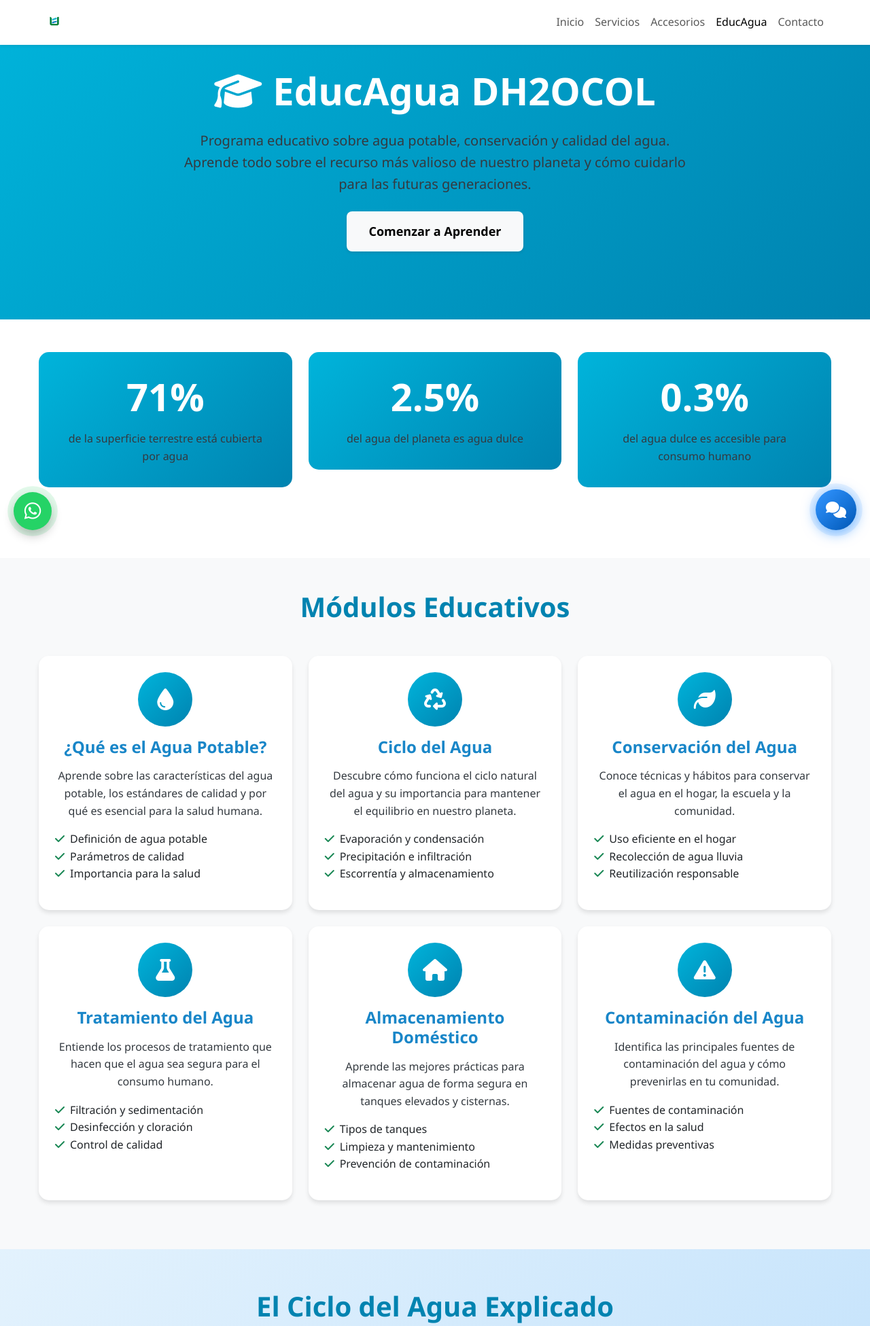
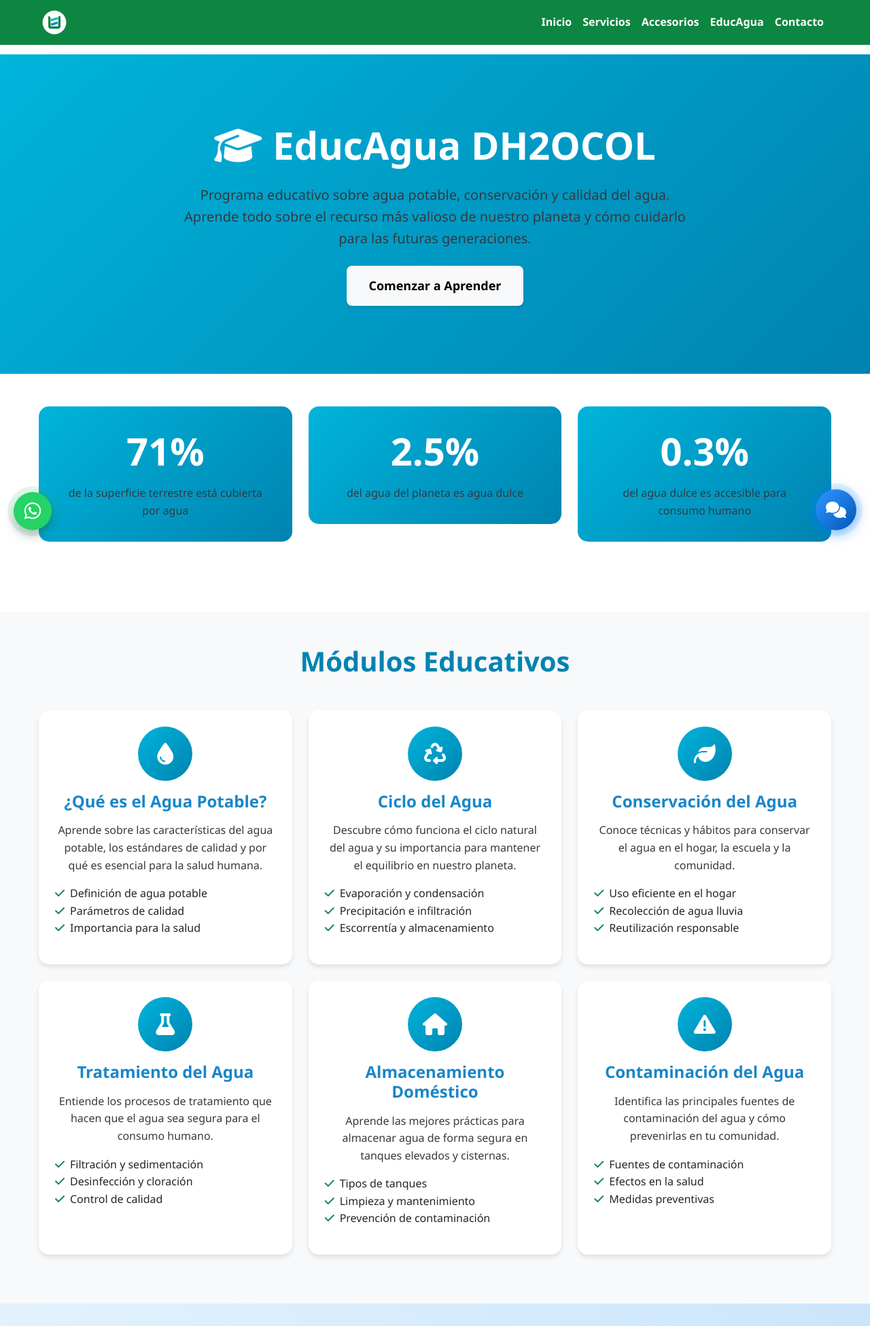
Before and after one commit to Bernah2o/sito_web, a Flask app: page /educagua-dh2o-educacion-agua-potable-valledupar/ in a window 1280 px wide. Shown: the top 1951 px of the page at 68% size. Run offline with Flask 3, Linux system fonts and the light colour scheme; data that the repository does not hold is empty; some libraries are stand-ins or nearby versions.

Commit message:
version 32

```diff
--- a/static/css/base.css
+++ b/static/css/base.css
@@ -26,6 +26,9 @@
     --transition-fast: 0.2s ease-in-out;
     --transition-normal: 0.3s ease-in-out;
     --transition-slow: 0.5s ease-in-out;
+
+    /* Altura de la navbar fija */
+    --navbar-height: 80px;
 }
 
 /* Reset y configuración base */
@@ -42,7 +45,7 @@ html {
 
 /* Compensar navbar fija al hacer scroll a anclas de secciones */
 section[id] {
-    scroll-margin-top: 80px; /* ajustar si cambia la altura de la navbar */
+    scroll-margin-top: var(--navbar-height);
 }
 
 body {
@@ -51,6 +54,8 @@ body {
     color: var(--dh2o-negro);
     background-color: var(--dh2o-blanco);
     overflow-x: hidden;
+    /* Compensación por navbar fixed-top para evitar solapamiento del contenido inicial */
+    padding-top: var(--navbar-height);
 }
 
 /* Tipografía */
--- a/static/css/nosotros.css
+++ b/static/css/nosotros.css
@@ -178,6 +178,11 @@
 .nosotros-page .card .text-secondary {
   color: var(--muted) !important;
   line-height: 1.7;
+  text-align: justify;             /* justificar texto en bloques de contenido */
+  text-justify: inter-word;        /* mejora la distribución de espacios */
+  hyphens: auto;                   /* guionado automático para evitar ríos */
+  -webkit-hyphens: auto;
+  -ms-hyphens: auto;
 }
 
 /* Bloques de información (contacto y horarios) */
--- a/templates/sitio/educagua.html
+++ b/templates/sitio/educagua.html
@@ -46,134 +46,24 @@
     <!-- Favicon -->
     <link rel="icon" type="image/x-icon" href="{{ url_for('static', filename='favicon.ico') }}">
     <link rel="shortcut icon" type="image/x-icon" href="{{ url_for('static', filename='favicon.ico') }}">
-    <link rel="icon" type="image/png" sizes="32x32" href="{{ url_for('static', filename='img/logo.png') }}">
-    <link rel="icon" type="image/png" sizes="16x16" href="{{ url_for('static', filename='img/logo.png') }}">
-    <link rel="apple-touch-icon" href="{{ url_for('static', filename='img/logo.png') }}">
-
-    <style>
-      .hero-section {
-        background: linear-gradient(135deg, #00b4db 0%, #0083b0 100%);
-        color: white;
-        padding: 100px 0;
-        text-align: center;
-      }
-
-      .section-title {
-        color: #0083b0;
-        font-weight: bold;
-        margin-bottom: 3rem;
-        text-align: center;
-      }
-
-      .education-card {
-        border: none;
-        box-shadow: 0 4px 6px rgba(0, 0, 0, 0.1);
-        transition: transform 0.3s ease, box-shadow 0.3s ease;
-        height: 100%;
-        border-radius: 15px;
-        overflow: hidden;
-      }
-
-      .education-card:hover {
-        transform: translateY(-5px);
-        box-shadow: 0 8px 15px rgba(0, 0, 0, 0.2);
-      }
-
-      .icon-circle {
-        width: 80px;
-        height: 80px;
-        border-radius: 50%;
-        background: linear-gradient(135deg, #00b4db 0%, #0083b0 100%);
-        display: flex;
-        align-items: center;
-        justify-content: center;
-        margin: 0 auto 1rem;
-        color: white;
-        font-size: 2rem;
-      }
-
-      .tip-card {
-        background: #f8f9fa;
-        border-left: 4px solid #00b4db;
-        padding: 1.5rem;
-        margin-bottom: 1rem;
-        border-radius: 0 10px 10px 0;
-      }
-
-      .fact-box {
-        background: linear-gradient(135deg, #00b4db 0%, #0083b0 100%);
-        color: white;
-        padding: 2rem;
-        border-radius: 15px;
-        text-align: center;
-        margin-bottom: 2rem;
-      }
-
-      .btn-primary-custom {
-        background: linear-gradient(135deg, #00b4db 0%, #0083b0 100%);
-        border: none;
-        padding: 12px 30px;
-        border-radius: 25px;
-        font-weight: bold;
-        transition: all 0.3s ease;
-      }
-
-      .btn-primary-custom:hover {
-        transform: translateY(-2px);
-        box-shadow: 0 5px 15px rgba(0, 180, 219, 0.4);
-      }
-
-      .quiz-section {
-        background: #f8f9fa;
-        padding: 60px 0;
-      }
-
-      .timeline {
-        position: relative;
-        padding-left: 3rem;
-      }
-
-      .timeline::before {
-        content: "";
-        position: absolute;
-        left: 1rem;
-        top: 0;
-        bottom: 0;
-        width: 2px;
-        background: #00b4db;
-      }
-
-      .timeline-item {
-        position: relative;
-        margin-bottom: 2rem;
-      }
-
-      .timeline-item::before {
-        content: "";
-        position: absolute;
-        left: -2.5rem;
-        top: 0.5rem;
-        width: 1rem;
-        height: 1rem;
-        border-radius: 50%;
-        background: #00b4db;
-      }
-
-      .water-cycle {
-        background: linear-gradient(135deg, #e3f2fd 0%, #bbdefb 100%);
-        padding: 60px 0;
-      }
-    </style>
+    <link rel="icon" type="image/png" sizes="32x32" href="{{ url_for('static', filename='img/logo_4.png') }}">
+    <link rel="icon" type="image/png" sizes="16x16" href="{{ url_for('static', filename='img/logo_4.png') }}">
+    <link rel="apple-touch-icon" href="{{ url_for('static', filename='img/logo_4.png') }}">
+    <link
+      rel="stylesheet"
+      href="{{ url_for('static', filename='css/educagua.css') }}"
+    />
   </head>
   <body>
     <!-- Navigation -->
     <nav
-      class="navbar navbar-expand-lg navbar-light bg-white shadow-sm fixed-top"
+      class="navbar navbar-expand-lg fixed-top"
+      style="background: rgba(0, 128, 55, 0.95); backdrop-filter: blur(10px)"
     >
       <div class="container">
         <a class="navbar-brand" href="{{ url_for('main.index') }}">
           <img
-            src="{{ url_for('static', filename='img/logo.png') }}"
+            src="{{ url_for('static', filename='img/logo_4.png') }}"
             alt="DH2OCOL Colombia"
             height="40"
           />
@@ -189,27 +79,27 @@
         <div class="collapse navbar-collapse" id="navbarNav">
           <ul class="navbar-nav ms-auto">
             <li class="nav-item">
-              <a class="nav-link" href="{{ url_for('main.index') }}">Inicio</a>
+              <a class="nav-link text-white fw-semibold" href="{{ url_for('main.index') }}">Inicio</a>
             </li>
             <li class="nav-item">
-              <a class="nav-link" href="{{ url_for('main.index') }}#servicios"
+              <a class="nav-link text-white fw-semibold" href="{{ url_for('main.index') }}#servicios"
                 >Servicios</a
               >
             </li>
             <li class="nav-item">
               <a
-                class="nav-link"
+                class="nav-link text-white fw-semibold"
                 href="{{ url_for('main.accesorios_tanques') }}"
                 >Accesorios</a
               >
             </li>
             <li class="nav-item">
-              <a class="nav-link active" href="{{ url_for('main.educagua') }}"
+              <a class="nav-link text-white fw-semibold active" href="{{ url_for('main.educagua') }}"
                 >EducAgua</a
               >
             </li>
             <li class="nav-item">
-              <a class="nav-link" href="{{ url_for('main.index') }}#contacto"
+              <a class="nav-link text-white fw-semibold" href="{{ url_for('main.index') }}#contacto"
                 >Contacto</a
               >
             </li>
@@ -747,18 +637,22 @@
           <div class="col-lg-8 mx-auto text-center">
             <h2 class="mb-4">¿Quieres Saber Más?</h2>
             <p class="lead mb-4">
-              Únete a nuestro programa EducAgua y recibe contenido educativo
+              Sigue nuestro canal oficial de WhatsApp EducAgua y recibe contenido educativo
               regular sobre el cuidado del agua y el medio ambiente.
             </p>
             <div
               class="d-flex flex-column flex-md-row gap-3 justify-content-center"
             >
               <a
-                href="https://api.whatsapp.com/send?phone={{ configuracion.whatsapp or '573015551234' }}&text=Hola, quiero unirme al programa EducAgua DH2OCOL"
-                class="btn btn-light btn-lg"
+                href="https://whatsapp.com/channel/0029Vb6SM7v0QeacLTc4m646?text=Hola, quiero unirme al programa EducAgua DH2OCOL"
+                class="btn btn-light btn-lg d-inline-flex align-items-center gap-2"
                 target="_blank"
+                rel="noopener"
+                aria-label="Abrir canal oficial de WhatsApp de EducAgua"
               >
-                <i class="fab fa-whatsapp me-2"></i>Unirse a EducAgua
+                <i class="fab fa-whatsapp"></i>
+                <span>Canal oficial de WhatsApp</span>
+                <i class="fas fa-circle-check text-success"></i>
               </a>
               <a
                 href="{{ url_for('main.index') }}#contacto"
```
Also changed, not shown: static/css/educagua.css (added, +114 -0 lines), templates/sitio/accesorios_tanques_elevados.html (+5 -5 lines), templates/sitio/base.html (+25 -9 lines), templates/sitio/blog_mantenimiento.html (+6 -6 lines), templates/sitio/limpieza_tanques_elevados.html (+10 -10 lines).
